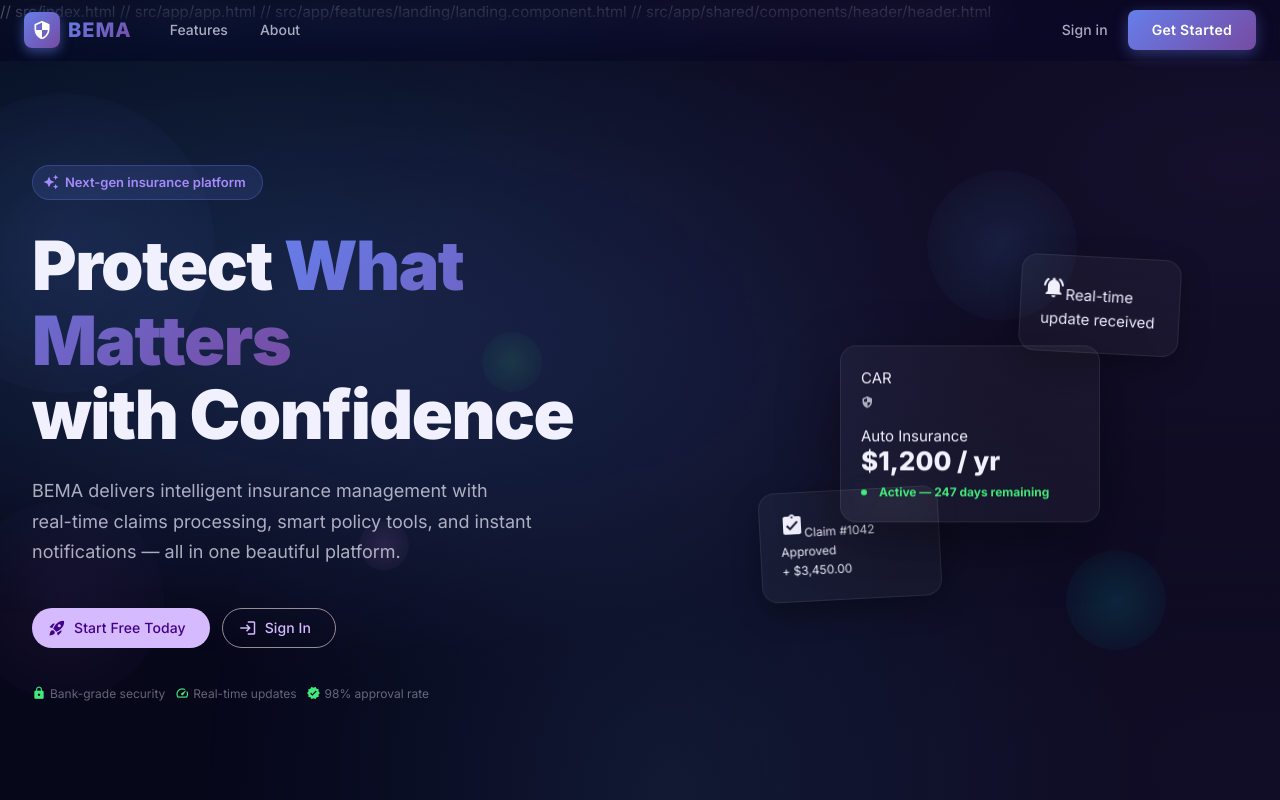
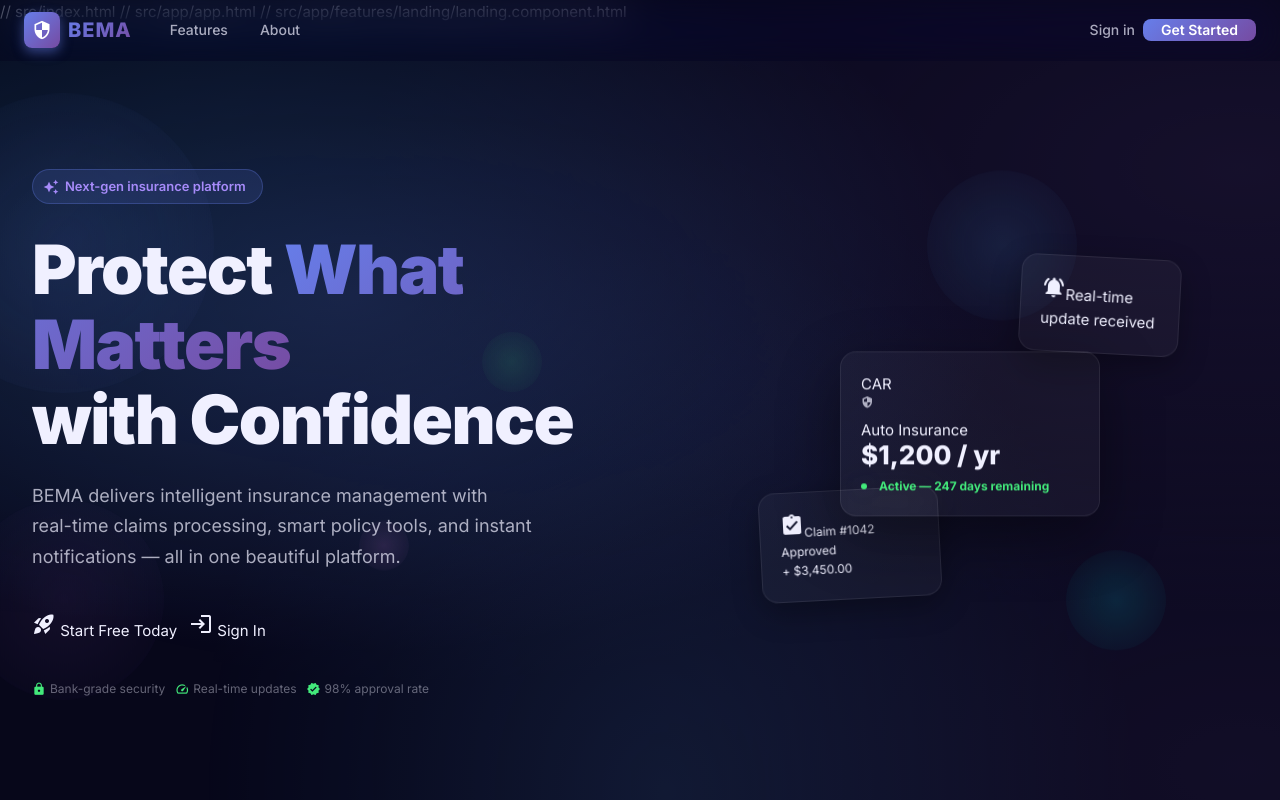
Before and after one commit to abrashee/bema-frontend, an Angular app: page / in a window 1280 px wide. Shown: the top 800 px of the page. Built offline with nearby package versions, Linux system fonts and the light colour scheme.

Commit message:
perf: improve landing page Lighthouse performance

```diff
--- a/package.json
+++ b/package.json
@@ -9,7 +9,9 @@
     "test": "jest --config jest.config.cjs",
     "e2e": "playwright test",
     "build:stats": "ng build --stats-json",
-    "analyze:bundle": "npm run build:stats && node scripts/analyze-bundle.cjs"
+    "analyze:bundle": "npm run build:stats && node scripts/analyze-bundle.cjs",
+    "serve:dist": "http-server dist/bema-frontend/browser -p 4173",
+    "lighthouse": "lighthouse http://localhost:4173 --chrome-flags=\"--headless\" --output=json --output-path=lighthouse-report.json"
   },
   "prettier": {
     "printWidth": 100,
@@ -46,9 +48,11 @@
     "@playwright/test": "^1.61.0",
     "@types/jest": "^30.0.0",
     "esbuild": "^0.28.0",
+    "http-server": "^14.1.1",
     "jest": "^30.4.2",
     "jest-environment-jsdom": "^30.4.1",
     "jest-preset-angular": "^17.0.0",
+    "lighthouse": "^13.4.0",
     "playwright": "^1.61.0",
     "ts-jest": "^29.4.11",
     "typescript": "~5.9.2"
--- a/src/app/features/landing/landing.component.html
+++ b/src/app/features/landing/landing.component.html
@@ -1,5 +1,5 @@
 // src/app/features/landing/landing.component.html
-<app-header />
+<app-landing-header />
 
 <!-- ─── Hero ───────────────────────────────────────────────────────────────── -->
 <section class="hero">
@@ -12,7 +12,7 @@
 
   <div class="hero-content">
     <div class="hero-badge">
-      <mat-icon>auto_awesome</mat-icon>
+      <span class="material-icons" aria-hidden="true">auto_awesome</span>
       <span>Next-gen insurance platform</span>
     </div>
     <h1 class="hero-title">
@@ -24,26 +24,26 @@
       smart policy tools, and instant notifications — all in one beautiful platform.
     </p>
     <div class="hero-actions">
-      <a routerLink="/auth/register" mat-flat-button class="btn-hero-primary">
-        <mat-icon>rocket_launch</mat-icon>
+      <a routerLink="/auth/register" class="btn-hero-primary">
+        <span class="material-icons" aria-hidden="true">rocket_launch</span>
         Start Free Today
       </a>
-      <a routerLink="/auth/login" mat-stroked-button class="btn-hero-secondary">
-        <mat-icon>login</mat-icon>
+      <a routerLink="/auth/login" class="btn-hero-secondary">
+        <span class="material-icons" aria-hidden="true">login</span>
         Sign In
       </a>
     </div>
     <div class="hero-trust">
       <div class="trust-item">
-        <mat-icon>lock</mat-icon>
+        <span class="material-icons" aria-hidden="true">lock</span>
         <span>Bank-grade security</span>
       </div>
       <div class="trust-item">
-        <mat-icon>speed</mat-icon>
+        <span class="material-icons" aria-hidden="true">speed</span>
         <span>Real-time updates</span>
       </div>
       <div class="trust-item">
-        <mat-icon>verified</mat-icon>
+        <span class="material-icons" aria-hidden="true">verified</span>
         <span>98% approval rate</span>
       </div>
     </div>
@@ -54,7 +54,7 @@
       <div class="hero-float-card card-main glass">
         <div class="card-header-row">
         <span class="card-chip premium">CAR</span>
-          <mat-icon class="card-icon">security</mat-icon>
+          <span class="material-icons card-icon" aria-hidden="true">security</span>
         </div>
         <div class="card-title">Auto Insurance</div>
         <div class="card-value">$1,200 / yr</div>
@@ -68,13 +68,13 @@
       </div>
       <div class="hero-float-card card-secondary glass">
         <div class="card-mini-header">
-          <mat-icon>assignment_turned_in</mat-icon>
+          <span class="material-icons" aria-hidden="true">assignment_turned_in</span>
           <span>Claim #1042 Approved</span>
         </div>
         <div class="card-mini-amount">+ $3,450.00</div>
       </div>
       <div class="hero-float-card card-tertiary glass">
-        <mat-icon>notifications_active</mat-icon>
+        <span class="material-icons" aria-hidden="true">notifications_active</span>
         <span>Real-time update received</span>
       </div>
     </div>
@@ -88,7 +88,7 @@
       @for (stat of stats(); track stat.label) {
         <div class="stat-card glass glass-hover">
           <div class="stat-icon-wrap">
-            <mat-icon>{{ stat.icon }}</mat-icon>
+            <span class="material-icons" aria-hidden="true">{{ stat.icon }}</span>
           </div>
           <div class="stat-value">
             {{ stat.prefix }}{{ stat.value | number }}{{ stat.suffix }}
@@ -113,7 +113,7 @@
       @for (feature of features; track feature.title) {
         <div class="feature-card glass glass-hover">
           <div class="feature-icon-wrap" [style.background]="feature.gradient">
-            <mat-icon>{{ feature.icon }}</mat-icon>
+            <span class="material-icons" aria-hidden="true">{{ feature.icon }}</span>
           </div>
           <h3 class="feature-title">{{ feature.title }}</h3>
           <p class="feature-desc">{{ feature.description }}</p>
@@ -131,11 +131,11 @@
       <h2 class="cta-title">Ready to protect <span class="gradient-text-accent">what matters?</span></h2>
       <p class="cta-subtitle">Join thousands who trust BEMA to manage their insurance needs.</p>
       <div class="cta-actions">
-        <a routerLink="/auth/register" mat-flat-button class="btn-hero-primary">
-          <mat-icon>rocket_launch</mat-icon>
+        <a routerLink="/auth/register" class="btn-hero-primary">
+          <span class="material-icons" aria-hidden="true">rocket_launch</span>
           Get Started Free
         </a>
-        <a routerLink="/auth/login" mat-stroked-button class="btn-cta-ghost">
+        <a routerLink="/auth/login" class="btn-cta-ghost">
           Already have an account? Sign in
         </a>
       </div>
--- a/src/app/features/landing/landing.component.scss
+++ b/src/app/features/landing/landing.component.scss
@@ -98,13 +98,13 @@
   color: #a78bfa;
   margin-bottom: 20px;
 
-  mat-icon { font-size: 14px; width: 14px; height: 14px; }
+  .material-icons { font-size: 14px; width: 14px; height: 14px; }
 
   @media (min-width: 768px) {
     font-size: 13px;
     padding: 6px 16px 6px 10px;
     margin-bottom: 28px;
-    mat-icon { font-size: 16px; width: 16px; height: 16px; }
+    .material-icons { font-size: 16px; width: 16px; height: 16px; }
   }
 }
 
@@ -226,7 +226,7 @@
   color: var(--text-muted);
   font-size: 12px;
 
-  mat-icon {
+  .material-icons {
     font-size: 14px;
     width: 14px;
     height: 14px;
@@ -376,7 +376,7 @@
   font-weight: 600;
   color: var(--text-secondary);
 
-  mat-icon { font-size: 16px; width: 16px; height: 16px; color: #a78bfa; }
+  .material-icons { font-size: 16px; width: 16px; height: 16px; color: #a78bfa; }
 }
 
 .card-value {
@@ -599,14 +599,14 @@
   margin-bottom: 16px;
   transition: transform 0.3s;
 
-  mat-icon { color: white; font-size: 22px; width: 22px; height: 22px; }
+  .material-icons { color: white; font-size: 22px; width: 22px; height: 22px; }
 
   @media (min-width: 768px) {
     width: 56px;
     height: 56px;
     border-radius: 16px;
     margin-bottom: 20px;
-    mat-icon { font-size: 26px; width: 26px; height: 26px; }
+    .material-icons { font-size: 26px; width: 26px; height: 26px; }
   }
 }
 
--- a/src/app/features/landing/landing.component.ts
+++ b/src/app/features/landing/landing.component.ts
@@ -2,9 +2,7 @@
 import { Component, OnInit, OnDestroy, signal, inject } from '@angular/core';
 import { Router, RouterModule } from '@angular/router';
 import { DecimalPipe } from '@angular/common';
-import { MatButtonModule } from '@angular/material/button';
-import { MatIconModule } from '@angular/material/icon';
-import { Header } from '../../shared/components/header/header';
+import { LandingHeader } from '../../shared/components/landing-header/landing-header';
 import { Footer } from '../../shared/components/footer/footer';
 import { AuthService } from '../auth/auth-service';
 
@@ -27,7 +25,7 @@ interface Stat {
 @Component({
   selector: 'app-landing',
   standalone: true,
-  imports: [RouterModule, MatButtonModule, MatIconModule, Header, Footer, DecimalPipe],
+  imports: [RouterModule, LandingHeader, Footer, DecimalPipe],
   templateUrl: './landing.component.html',
   styleUrl: './landing.component.scss',
 })
--- a/src/app/shared/components/footer/footer.scss
+++ b/src/app/shared/components/footer/footer.scss
@@ -50,7 +50,7 @@
   gap: 10px;
   margin-bottom: 12px;
 
-  mat-icon {
+  .material-icons {
     color: #a78bfa;
     font-size: 22px;
     width: 22px;
@@ -169,7 +169,7 @@
   text-decoration: none;
   transition: all 0.2s;
 
-  mat-icon { font-size: 16px; width: 16px; height: 16px; }
+  .material-icons { font-size: 16px; width: 16px; height: 16px; }
 
   &:hover {
     background: rgba(102, 126, 234, 0.15);
--- a/src/app/shared/components/footer/footer.ts
+++ b/src/app/shared/components/footer/footer.ts
@@ -1,12 +1,11 @@
 // src/app/shared/components/footer/footer.ts
 import { Component } from '@angular/core';
 import { RouterModule } from '@angular/router';
-import { MatIconModule } from '@angular/material/icon';
 
 @Component({
   selector: 'app-footer',
   standalone: true,
-  imports: [RouterModule, MatIconModule],
+  imports: [RouterModule],
   templateUrl: './footer.html',
   styleUrl: './footer.scss',
 })
--- /dev/null
+++ b/src/app/shared/components/landing-header/landing-header.html
@@ -0,0 +1,35 @@
+<header
+  class="site-header"
+  [class.scrolled]="isScrolled()"
+  [class.landing-transparent]="!isScrolled()"
+>
+  <div class="header-inner">
+    <a routerLink="/" class="logo">
+      <div class="logo-icon-wrap">
+        <span class="material-icons" aria-hidden="true">security</span>
+      </div>
+      <span class="logo-text">BEMA</span>
+    </a>
+
+    <nav class="main-nav">
+      <a href="#features" class="nav-link">Features</a>
+      <a href="#stats" class="nav-link">About</a>
+    </nav>
+
+    <div class="header-actions">
+      <a routerLink="/auth/login" class="btn-ghost-nav">Sign in</a>
+      <a routerLink="/auth/register" class="btn-gradient-header">Get Started</a>
+
+      <button type="button" class="hamburger" (click)="toggleMobileMenu()" aria-label="Menu">
+        <span class="material-icons" aria-hidden="true">{{ isMobileMenuOpen() ? 'close' : 'menu' }}</span>
+      </button>
+    </div>
+  </div>
+
+  @if (isMobileMenuOpen()) {
+    <div class="mobile-menu">
+      <a routerLink="/auth/login" class="mobile-link" (click)="toggleMobileMenu()">Sign in</a>
+      <a routerLink="/auth/register" class="mobile-link mobile-cta" (click)="toggleMobileMenu()">Get Started</a>
+    </div>
+  }
+</header>
--- /dev/null
+++ b/src/app/shared/components/landing-header/landing-header.scss
@@ -0,0 +1,272 @@
+// src/app/shared/components/header/header.scss
+// ─── Header ──────────────────────────────────────────────────────────────────
+.site-header {
+  position: fixed;
+  top: 0;
+  left: 0;
+  right: 0;
+  z-index: 1000;
+  background: rgba(7, 7, 26, 0.95);
+  backdrop-filter: blur(20px) saturate(180%);
+  -webkit-backdrop-filter: blur(20px) saturate(180%);
+  border-bottom: 1px solid var(--border);
+  transition: all 0.3s cubic-bezier(0.4, 0, 0.2, 1);
+
+  &.landing-transparent {
+    background: rgba(7, 7, 26, 0.5);
+    border-bottom-color: transparent;
+  }
+
+  &.scrolled {
+    background: rgba(7, 7, 26, 0.97);
+    border-bottom-color: var(--border);
+    box-shadow: 0 4px 30px rgba(0, 0, 0, 0.4);
+  }
+}
+
+.header-inner {
+  height: var(--header-height);
+  display: flex;
+  align-items: center;
+  gap: 12px;
+  padding: 0 16px;
+
+  @media (min-width: 768px) {
+    padding: 0 24px;
+    gap: 24px;
+  }
+}
+
+// ─── Logo ─────────────────────────────────────────────────────────────────────
+.logo {
+  display: flex;
+  align-items: center;
+  gap: 8px;
+  text-decoration: none;
+  flex-shrink: 0;
+}
+
+.logo-icon-wrap {
+  width: 32px;
+  height: 32px;
+  border-radius: 8px;
+  background: var(--gradient-primary);
+  display: flex;
+  align-items: center;
+  justify-content: center;
+  box-shadow: 0 4px 12px rgba(102, 126, 234, 0.5);
+
+  .material-icons {
+    color: white;
+    font-size: 18px;
+    width: 18px;
+    height: 18px;
+  }
+
+  @media (min-width: 768px) {
+    width: 36px;
+    height: 36px;
+    .material-icons { font-size: 20px; width: 20px; height: 20px; }
+  }
+}
+
+.logo-text {
+  font-size: 18px;
+  font-weight: 800;
+  background: var(--gradient-primary);
+  -webkit-background-clip: text;
+  -webkit-text-fill-color: transparent;
+  background-clip: text;
+  letter-spacing: 1px;
+
+  @media (min-width: 768px) {
+    font-size: 20px;
+  }
+}
+
+// ─── Nav — hidden on mobile, shown on desktop ─────────────────────────────────
+.main-nav {
+  display: none;
+  align-items: center;
+  gap: 4px;
+  flex: 1;
+
+  @media (min-width: 768px) {
+    display: flex;
+  }
+}
+
+.nav-link {
+  display: flex;
+  align-items: center;
+  gap: 6px;
+  padding: 7px 14px;
+  border-radius: 8px;
+  font-size: 14px;
+  font-weight: 500;
+  color: var(--text-secondary);
+  text-decoration: none;
+  transition: all 0.2s ease;
+  cursor: pointer;
+
+  .material-icons { font-size: 17px; width: 17px; height: 17px; }
+
+  &:hover { color: var(--text-primary); background: rgba(255, 255, 255, 0.06); }
+  &.active { color: #a78bfa; background: rgba(102, 126, 234, 0.12); }
+}
+
+// ─── Actions ──────────────────────────────────────────────────────────────────
+.header-actions {
+  margin-left: auto;
+  display: flex;
+  align-items: center;
+  gap: 6px;
+  flex-shrink: 0;
+
+  @media (min-width: 768px) {
+    gap: 8px;
+  }
+}
+
+// Hidden on mobile, shown on desktop
+.btn-ghost-nav {
+  display: none !important;
+
+  @media (min-width: 768px) {
+    display: inline-flex !important;
+    color: var(--text-secondary) !important;
+    font-size: 14px !important;
+    font-weight: 500 !important;
+
+    &:hover {
+      color: var(--text-primary) !important;
+      background: rgba(255, 255, 255, 0.06) !important;
+    }
+  }
+}
+
+.btn-gradient-header {
+  display: none !important;
+
+  @media (min-width: 480px) {
+    display: inline-flex !important;
+    background: var(--gradient-primary) !important;
+    color: white !important;
+    font-weight: 600 !important;
+    font-size: 13px !important;
+    border-radius: 8px !important;
+    padding: 0 14px !important;
+  }
+
+  @media (min-width: 768px) {
+    font-size: 14px !important;
+    padding: 0 18px !important;
+  }
+}
+
+// ─── Hamburger — shown on mobile, hidden on desktop ───────────────────────────
+.hamburger {
+  display: flex !important;
+  color: var(--text-secondary) !important;
+
+  @media (min-width: 768px) {
+    display: none !important;
+  }
+}
+
+// ─── User button ──────────────────────────────────────────────────────────────
+.user-btn {
+  padding: 0 !important;
+  width: 36px !important;
+  height: 36px !important;
+
+  @media (min-width: 768px) {
+    width: 38px !important;
+    height: 38px !important;
+  }
+}
+
+.user-avatar {
+  width: 32px;
+  height: 32px;
+  border-radius: 50%;
+  background: var(--gradient-primary);
+  display: flex;
+  align-items: center;
+  justify-content: center;
+  font-size: 13px;
+  font-weight: 700;
+  color: white;
+  box-shadow: 0 2px 8px rgba(102, 126, 234, 0.4);
+
+  @media (min-width: 768px) {
+    width: 34px;
+    height: 34px;
+    font-size: 14px;
+  }
+}
+
+.menu-user-info {
+  padding: 12px 16px 10px;
+  display: flex;
+  flex-direction: column;
+  gap: 2px;
+  pointer-events: none;
+
+  strong { font-size: 14px; font-weight: 600; color: var(--text-primary); }
+  small { font-size: 12px; color: var(--text-muted); }
+}
+
+// ─── Mobile Menu ──────────────────────────────────────────────────────────────
+.mobile-menu {
+  display: flex;
+  flex-direction: column;
+  padding: 8px 12px 16px;
+  border-top: 1px solid var(--border);
+  animation: fadeInDown 0.2s ease;
+  background: rgba(7, 7, 26, 0.98);
+
+  @media (min-width: 768px) {
+    display: none;
+  }
+}
+
+.mobile-link {
+  display: block;
+  padding: 12px 16px;
+  border-radius: 8px;
+  font-size: 15px;
+  font-weight: 500;
+  color: var(--text-secondary);
+  text-decoration: none;
+  transition: all 0.2s ease;
+  background: none;
+  border: none;
+  cursor: pointer;
+  text-align: left;
+  width: 100%;
+
+  &:hover { color: var(--text-primary); background: rgba(255, 255, 255, 0.06); }
+
+  &.mobile-cta {
+    background: var(--gradient-primary);
+    color: white;
+    font-weight: 600;
+    margin-top: 8px;
+    text-align: center;
+  }
+
+  &.logout-btn { color: #f5576c; }
+}
+
+// ─── Mobile section divider ───────────────────────────────────────────────────
+.mobile-divider {
+  height: 1px;
+  background: var(--border);
+  margin: 8px 0;
+}
+
+@keyframes fadeInDown {
+  from { opacity: 0; transform: translateY(-8px); }
+  to { opacity: 1; transform: translateY(0); }
+}
--- /dev/null
+++ b/src/app/shared/components/landing-header/landing-header.ts
@@ -0,0 +1,23 @@
+import { Component, HostListener, signal } from '@angular/core';
+import { RouterModule } from '@angular/router';
+
+@Component({
+  selector: 'app-landing-header',
+  standalone: true,
+  imports: [RouterModule],
+  templateUrl: './landing-header.html',
+  styleUrl: './landing-header.scss',
+})
+export class LandingHeader {
+  isScrolled = signal(false);
+  isMobileMenuOpen = signal(false);
+
+  @HostListener('window:scroll')
+  onScroll(): void {
+    this.isScrolled.set(window.scrollY > 50);
+  }
+
+  toggleMobileMenu(): void {
+    this.isMobileMenuOpen.update((v) => !v);
+  }
+}
```
Also changed, not shown: src/app/features/dashboard/dashboard-home.component.ts (+13 -8 lines), src/app/shared/components/footer/footer.html (+4 -4 lines).
